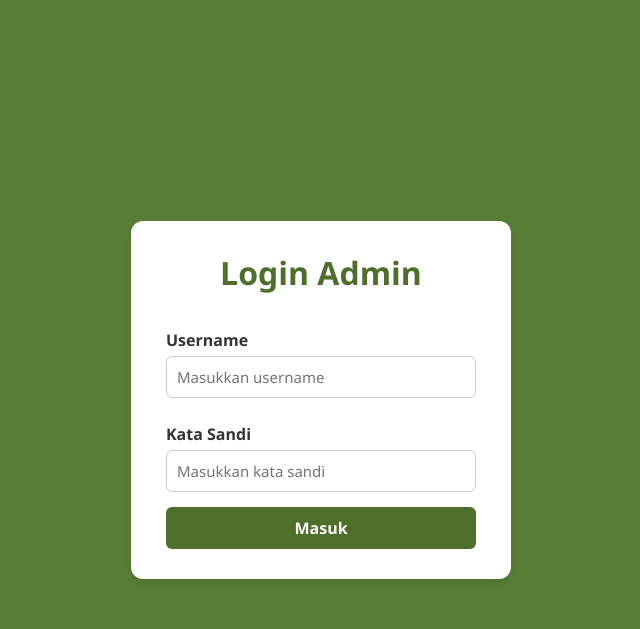
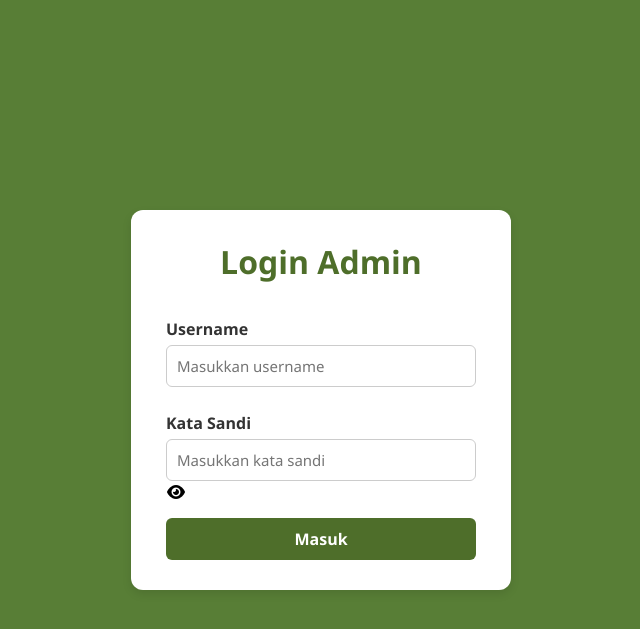
Before and after one commit to ranggacuyyu/PBL_SITAWAR, a PHP site: page /login_admin.php in a window 1280 px wide. Shown: the top 629 px of the page, without its empty margins (319-959 px from the left). Run offline with PHP 8.4, Linux system fonts and the light colour scheme; some libraries are stand-ins or nearby versions.

Commit message:
Enhance login form with password toggle and icons
Added password visibility toggle functionality and Font Awesome for icons.

```diff
--- a/admin/login_admin.php
+++ b/admin/login_admin.php
@@ -11,6 +11,7 @@ include "../koneksi.php";
   <meta name="viewport" content="width=device-width, initial-scale=1.0">
   <title>Login Admin</title>
   <link rel="stylesheet" href="login_admin.css?v=<?php echo time(); ?>">
+  <link rel="stylesheet" href="https://cdnjs.cloudflare.com/ajax/libs/font-awesome/7.0.1/css/all.min.css">
 </head>
 
 <body>
@@ -45,15 +46,30 @@ include "../koneksi.php";
       <label>Username</label>
       <input type="text" placeholder="Masukkan username" name="username" required>
       <label>Kata Sandi</label>
-      <input type="password" placeholder="Masukkan kata sandi"  name="password" required>
+      <div class="password-wrapper">
+        <input type="password" placeholder="Masukkan kata sandi" name="password" class="password" required>
+        <i class="fa-solid fa-eye toggle-eye"></i>
+      </div>
       <button type="submit" name="submit" value="login">Masuk</button>
     </form>
   </div>
+
+  <script>
+    //fungsi tombol mata
+        document.querySelectorAll(".toggle-eye").forEach(eye => {
+            eye.addEventListener("click", () => {
+                const input = eye.parentElement.querySelector(".password");
+
+                if (input.type === "password") {
+                    input.type = "text";
+                    eye.classList.replace("fa-eye", "fa-eye-slash");
+                } else {
+                    input.type = "password";
+                    eye.classList.replace("fa-eye-slash", "fa-eye");
+                }
+            });
+        });
+  </script>
+
 </body>
-
 </html>
-
-
-<?php
-
-?>
```
